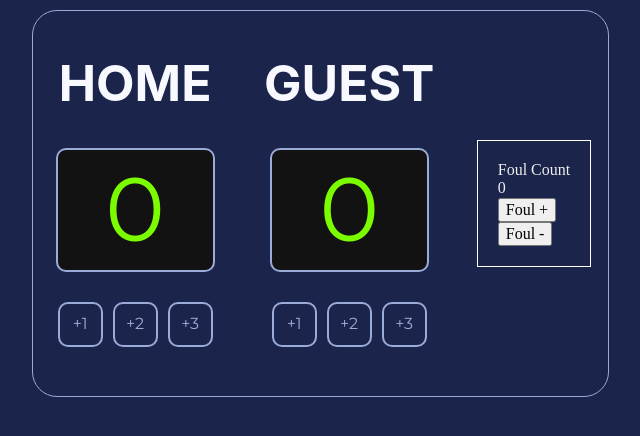
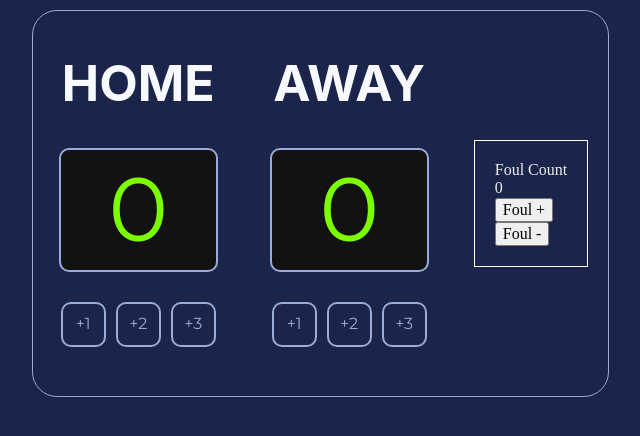
Before and after one commit to espi9/scoreboard, a website built with Vite: page index.html in a window 1280 px wide. Shown: the whole page, without its empty margins (320-960 px from the left). Built offline with nearby package versions, Linux system fonts and the light colour scheme.

Commit message:
Update index.html
changed h3 guest-h3 to 'AWAY' from 'GUEST'

```diff
--- a/index.html
+++ b/index.html
@@ -19,7 +19,7 @@
                 </div>
             </div>
             <div class="team-div" id="guest-div">
-                <h3 class="team-h3" id="guest-h3">GUEST</h3>
+                <h3 class="team-h3" id="guest-h3">AWAY</h3>
                 <div class="score-div" id="guest-score-div">
                     <span class="score-span" id="guest-score-text">0</span>
                 </div>
```
